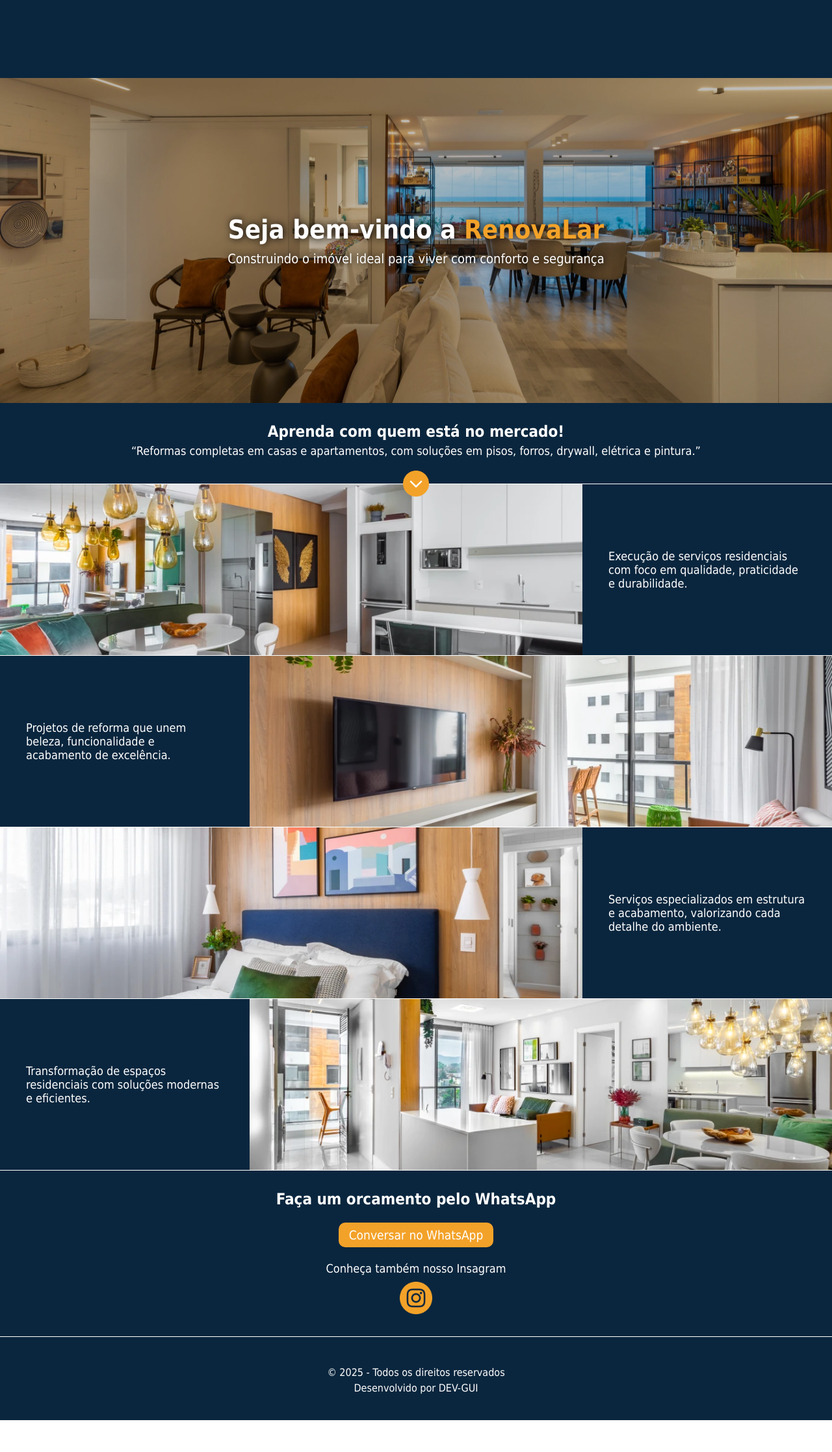
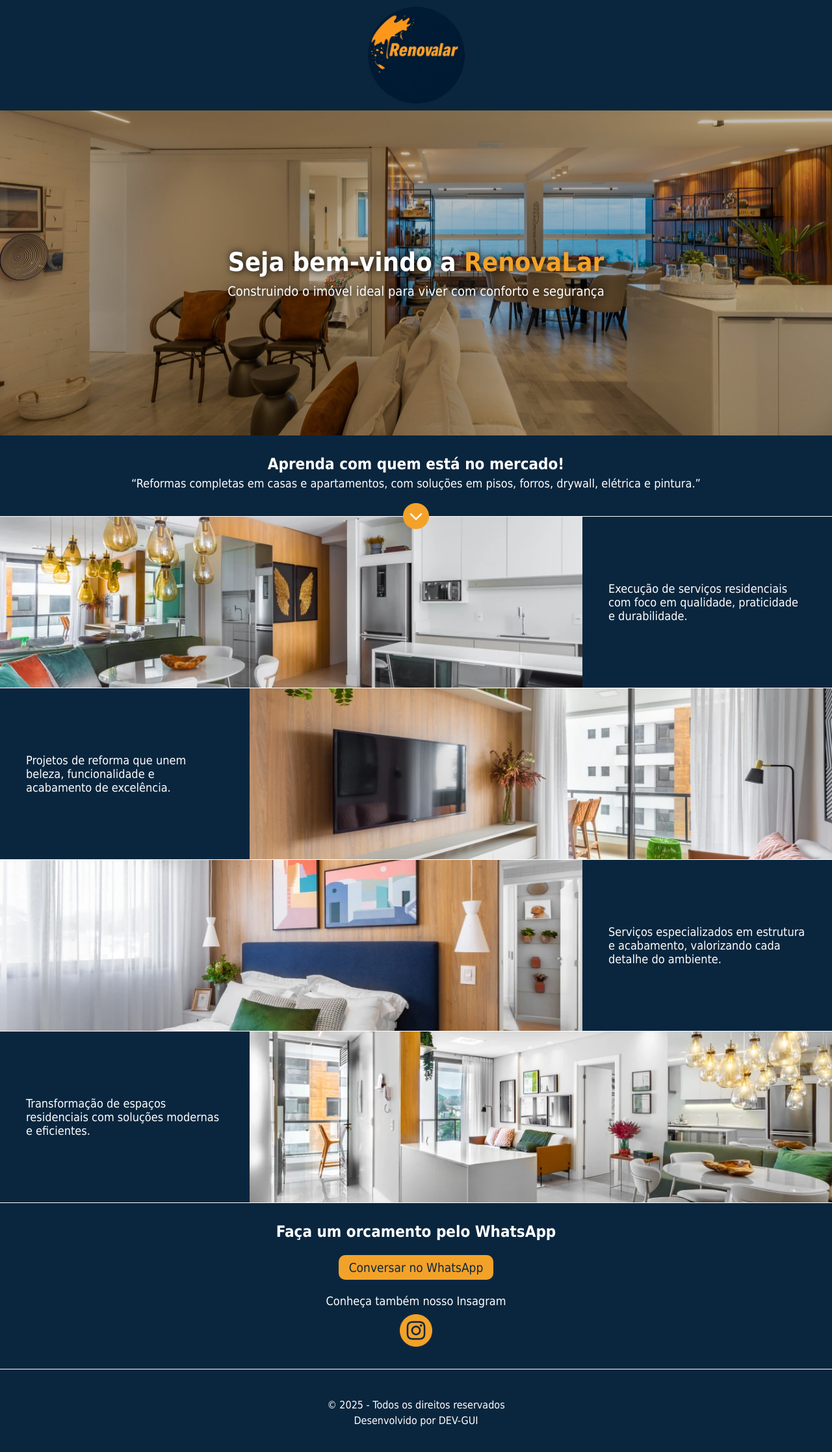
Before and after one commit to DEV-GUI06/RneovaLar, a plain HTML site: page index.html in a window 1280 px wide. Shown: the whole page at 65% size. Before the commit the page ends 2185 px from the top, so only its background shows below. Drawn offline with Linux system fonts and the light colour scheme.

Commit message:
Add files via upload

```diff
--- a/style.css
+++ b/style.css
@@ -21,10 +21,10 @@ header {
 }
 
 .logo1 {
-  float: left;
-  width: 100px;
-  height: 100px;
-  background-image: url(imgs/logo1);
+  margin: 0 auto;
+  width: 150px;
+  height: 150px;
+  background-image: url(imgs/logo-renovalar.png);
   background-size: 100% 100%;
   background-repeat: no-repeat;
 }
@@ -62,7 +62,7 @@ header {
 section.chamada .container {
   max-width: 1480px;
   margin: 0 auto;
-  padding: 30px 0;
+  padding: 30px 5px;
   background-color: #0a263e;
   color: white;
 }
@@ -136,7 +136,7 @@ section.links h2 {
   padding: 8px 16px;
   background-color: #f3a229;
   border-radius: 10px;
-  color: white;
+  color: #0a263e;
   text-decoration: none;
   font-size: 19px;
   transition: 200ms all ease-in-out;
@@ -156,6 +156,10 @@ section.links h2 {
   transition: 200ms all ease-in-out;
 }
 
+.instagram a img:hover {
+  transform: scale(1.1);
+}
+
 footer {
   padding: 40px;
   text-align: center;
@@ -164,6 +168,10 @@ footer {
 footer p {
   margin-top: 5px;
   color: rgb(255, 255, 255);
+}
+
+footer .dev {
+  font-size: 12px;
 }
 
 @media screen and (max-width: 510px) {
```
